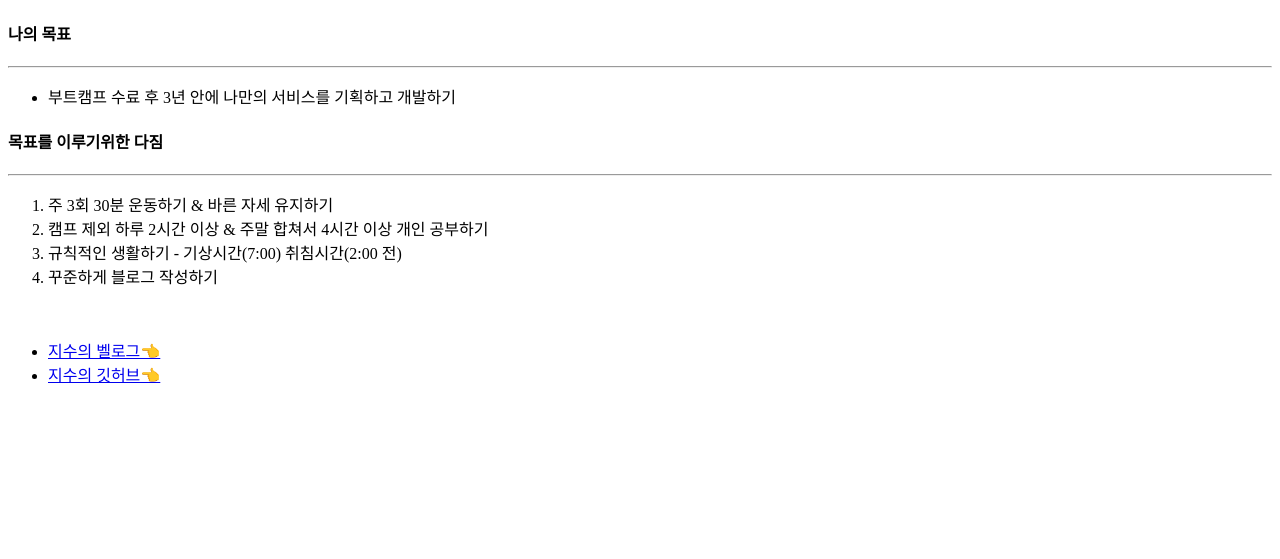
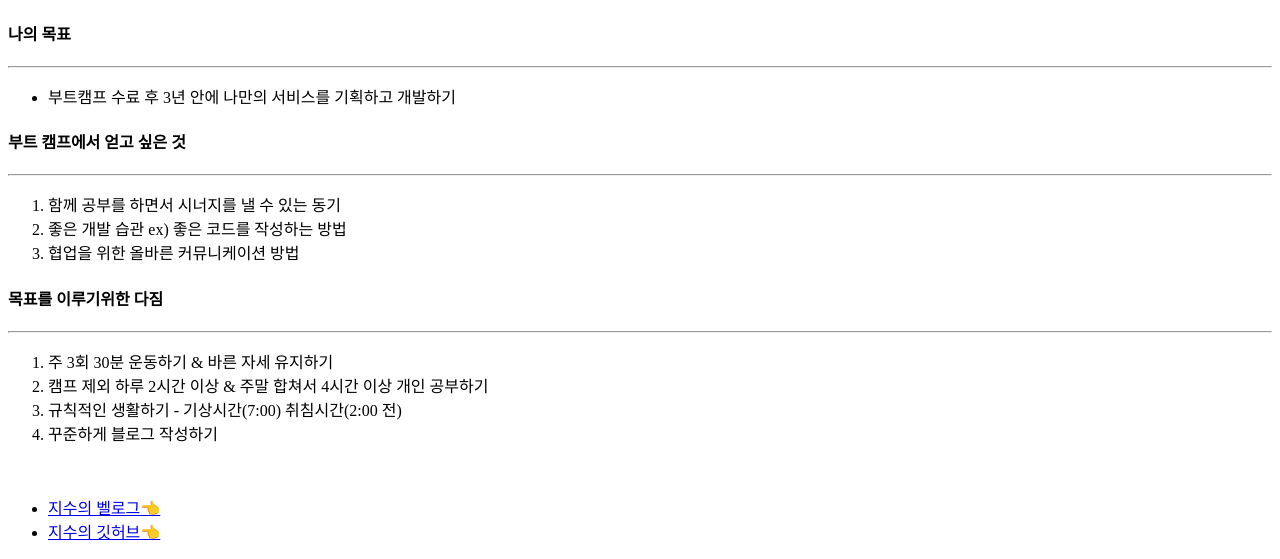
Before and after one commit to R-jisu/CodeStates-Bootcamp-FE-44, a plain HTML site: page index.html in a window 1280 px wide. Shown: the part 380-939 px from the top of the page. Before the commit the page ends 800 px from the top, so only its background shows below. Drawn offline with Linux system fonts and the light colour scheme.

Commit message:
add_text

```diff
--- a/index.html
+++ b/index.html
@@ -50,6 +50,16 @@
 		</div>
 
 		<div>
+			<h4>부트 캠프에서 얻고 싶은 것</h4>
+			<hr>
+			<ol>
+				<li>함께 공부를 하면서 시너지를 낼 수 있는 동기</li>
+				<li>좋은 개발 습관 ex) 좋은 코드를 작성하는 방법</li>
+				<li>협업을 위한 올바른 커뮤니케이션 방법</li>
+			</ol>
+		</div>
+
+		<div>
 			<h4>목표를 이루기위한 다짐</h4>
 			<hr>
 			<ol>
@@ -59,6 +69,8 @@
 				<li>꾸준하게 블로그 작성하기</li>
 			</ol>
 		</div>
+
+
 	</main>
 	<br>
 	<footer>
```
